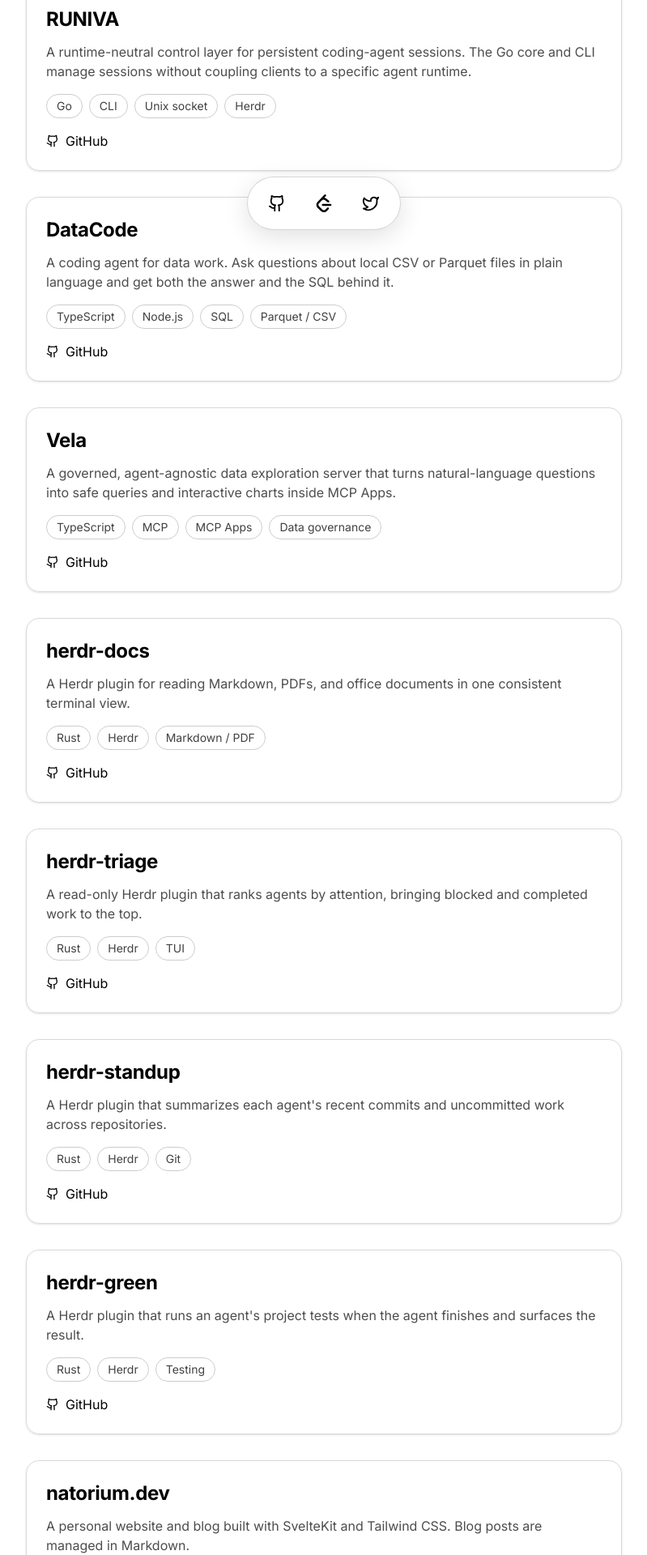
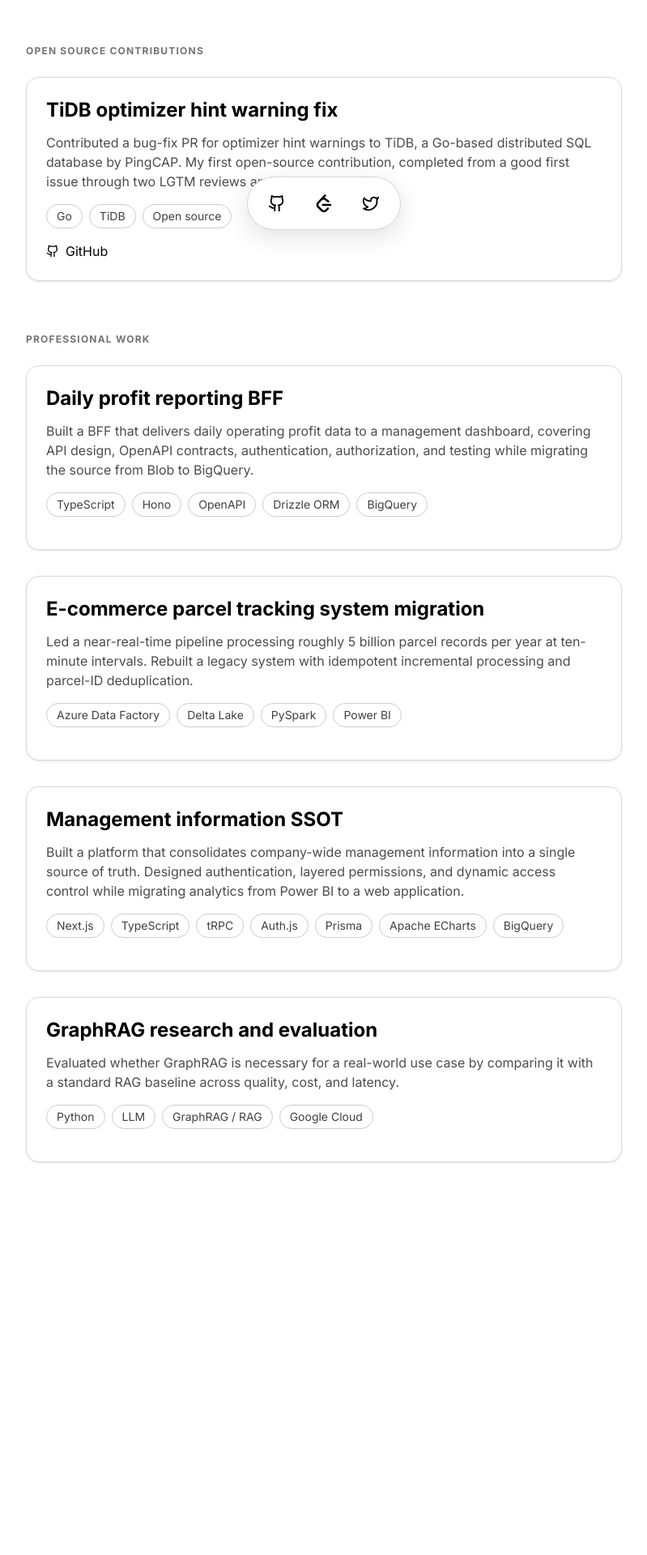
Before and after one commit to natori-hrj/natorium.dev, a SvelteKit app: page /projects in a window 1280 px wide. Shown: the part 500-2420 px from the top of the page at 81% size, without its empty margins (240-1039 px from the left). After the commit the page ends 2063 px from the top, so only its background shows below. Built offline with nearby package versions, Linux system fonts and the light colour scheme.

Commit message:
feat: categorize projects

```diff
--- a/src/routes/projects/+page.svelte
+++ b/src/routes/projects/+page.svelte
@@ -2,7 +2,11 @@
 	import { ExternalLink, Github } from 'lucide-svelte';
 	import Seo from '$lib/components/Seo.svelte';
 
-	const projects = [
+	const sections = [
+		{
+			id: 'personal-projects',
+			title: 'Personal Projects',
+			projects: [
 				{
 					title: 'herdr-lazy',
 					description:
@@ -11,101 +15,108 @@
 					github: 'https://github.com/natori-hrj/herdr-lazy',
 					demo: null,
 					featured: true
+				}
+			]
 		},
 		{
-			title: 'RUNIVA',
+			id: 'open-source-contributions',
+			title: 'Open Source Contributions',
+			projects: [
+				{
+					title: 'TiDB optimizer hint warning fix',
 					description:
-				'A runtime-neutral control layer for persistent coding-agent sessions. The Go core and CLI manage sessions without coupling clients to a specific agent runtime.',
-			technologies: ['Go', 'CLI', 'Unix socket', 'Herdr'],
-			github: 'https://github.com/natori-hrj/runiva',
+						'Contributed a bug-fix PR for optimizer hint warnings to TiDB, a Go-based distributed SQL database by PingCAP. My first open-source contribution, completed from a good first issue through two LGTM reviews and fully passing CI.',
+					technologies: ['Go', 'TiDB', 'Open source'],
+					github: 'https://github.com/pingcap/tidb/pull/68697',
+					demo: null,
+					featured: false
+				}
+			]
+		},
+		{
+			id: 'professional-work',
+			title: 'Professional Work',
+			projects: [
+				{
+					title: 'Daily profit reporting BFF',
+					description:
+						'Built a BFF that delivers daily operating profit data to a management dashboard, covering API design, OpenAPI contracts, authentication, authorization, and testing while migrating the source from Blob to BigQuery.',
+					technologies: ['TypeScript', 'Hono', 'OpenAPI', 'Drizzle ORM', 'BigQuery'],
+					github: null,
 					demo: null,
 					featured: false
 				},
 				{
-			title: 'DataCode',
+					title: 'E-commerce parcel tracking system migration',
 					description:
-				'A coding agent for data work. Ask questions about local CSV or Parquet files in plain language and get both the answer and the SQL behind it.',
-			technologies: ['TypeScript', 'Node.js', 'SQL', 'Parquet / CSV'],
-			github: 'https://github.com/natori-hrj/datacode',
+						'Led a near-real-time pipeline processing roughly 5 billion parcel records per year at ten-minute intervals. Rebuilt a legacy system with idempotent incremental processing and parcel-ID deduplication.',
+					technologies: ['Azure Data Factory', 'Delta Lake', 'PySpark', 'Power BI'],
+					github: null,
 					demo: null,
 					featured: false
 				},
 				{
-			title: 'Vela',
+					title: 'Management information SSOT',
 					description:
-				'A governed, agent-agnostic data exploration server that turns natural-language questions into safe queries and interactive charts inside MCP Apps.',
-			technologies: ['TypeScript', 'MCP', 'MCP Apps', 'Data governance'],
-			github: 'https://github.com/natori-hrj/vela-mcp',
+						'Built a platform that consolidates company-wide management information into a single source of truth. Designed authentication, layered permissions, and dynamic access control while migrating analytics from Power BI to a web application.',
+					technologies: [
+						'Next.js',
+						'TypeScript',
+						'tRPC',
+						'Auth.js',
+						'Prisma',
+						'Apache ECharts',
+						'BigQuery'
+					],
+					github: null,
 					demo: null,
 					featured: false
 				},
 				{
-			title: 'herdr-docs',
+					title: 'GraphRAG research and evaluation',
 					description:
-				'A Herdr plugin for reading Markdown, PDFs, and office documents in one consistent terminal view.',
-			technologies: ['Rust', 'Herdr', 'Markdown / PDF'],
-			github: 'https://github.com/natori-hrj/herdr-docs',
+						'Evaluated whether GraphRAG is necessary for a real-world use case by comparing it with a standard RAG baseline across quality, cost, and latency.',
+					technologies: ['Python', 'LLM', 'GraphRAG / RAG', 'Google Cloud'],
+					github: null,
 					demo: null,
 					featured: false
-		},
-		{
-			title: 'herdr-triage',
-			description:
-				'A read-only Herdr plugin that ranks agents by attention, bringing blocked and completed work to the top.',
-			technologies: ['Rust', 'Herdr', 'TUI'],
-			github: 'https://github.com/natori-hrj/herdr-triage',
-			demo: null,
-			featured: false
-		},
-		{
-			title: 'herdr-standup',
-			description:
-				"A Herdr plugin that summarizes each agent's recent commits and uncommitted work across repositories.",
-			technologies: ['Rust', 'Herdr', 'Git'],
-			github: 'https://github.com/natori-hrj/herdr-standup',
-			demo: null,
-			featured: false
-		},
-		{
-			title: 'herdr-green',
-			description:
-				"A Herdr plugin that runs an agent's project tests when the agent finishes and surfaces the result.",
-			technologies: ['Rust', 'Herdr', 'Testing'],
-			github: 'https://github.com/natori-hrj/herdr-green',
-			demo: null,
-			featured: false
-		},
-		{
-			title: 'natorium.dev',
-			description:
-				'A personal website and blog built with SvelteKit and Tailwind CSS. Blog posts are managed in Markdown.',
-			technologies: ['SvelteKit', 'TypeScript', 'Tailwind CSS', 'mdsvex'],
-			github: 'https://github.com/natori-hrj/natorium.dev',
-			demo: null,
-			featured: false
+				}
+			]
 		}
 	];
 </script>
 
 <Seo
 	title="Projects - natori's Site"
-	description="Selected projects and things I have built."
+	description="Personal projects, open-source contributions, and selected professional work."
 	path="/projects"
 />
 
 <div class="max-w-4xl">
 	<h1 class="mb-4 text-4xl font-bold text-black dark:text-white">Projects</h1>
-	<p class="mb-12 text-black/60 dark:text-white/65">Selected projects and things I have built.</p>
+	<p class="mb-12 text-black/60 dark:text-white/65">
+		Personal projects, open-source contributions, and selected professional work.
+	</p>
+
+	<div class="space-y-16">
+		{#each sections as section (section.id)}
+			<section aria-labelledby={section.id}>
+				<h2
+					id={section.id}
+					class="mb-6 text-xs font-bold tracking-widest text-black/55 uppercase dark:text-white/60"
+				>
+					{section.title}
+				</h2>
 
 				<div class="space-y-8">
-		{#each projects as project (project.title)}
+					{#each section.projects as project (project.title)}
 						<article
 							class="rounded-2xl border border-black/15 p-6 shadow-sm transition-all hover:-translate-y-0.5 hover:shadow-lg dark:border-white/20"
 						>
 							<div class="mb-3 flex items-start justify-between">
-					<h2 class="text-2xl font-bold text-black dark:text-white">
+								<h3 class="text-2xl font-bold text-black dark:text-white">
 									{project.title}
-					</h2>
+								</h3>
 								{#if project.featured}
 									<span
 										class="rounded-full bg-black px-3 py-1 text-xs font-semibold text-white dark:bg-white dark:text-black"
@@ -158,4 +169,7 @@
 						</article>
 					{/each}
 				</div>
+			</section>
+		{/each}
 	</div>
+</div>
```
Lines whose indentation alone changed are shown as unchanged.
